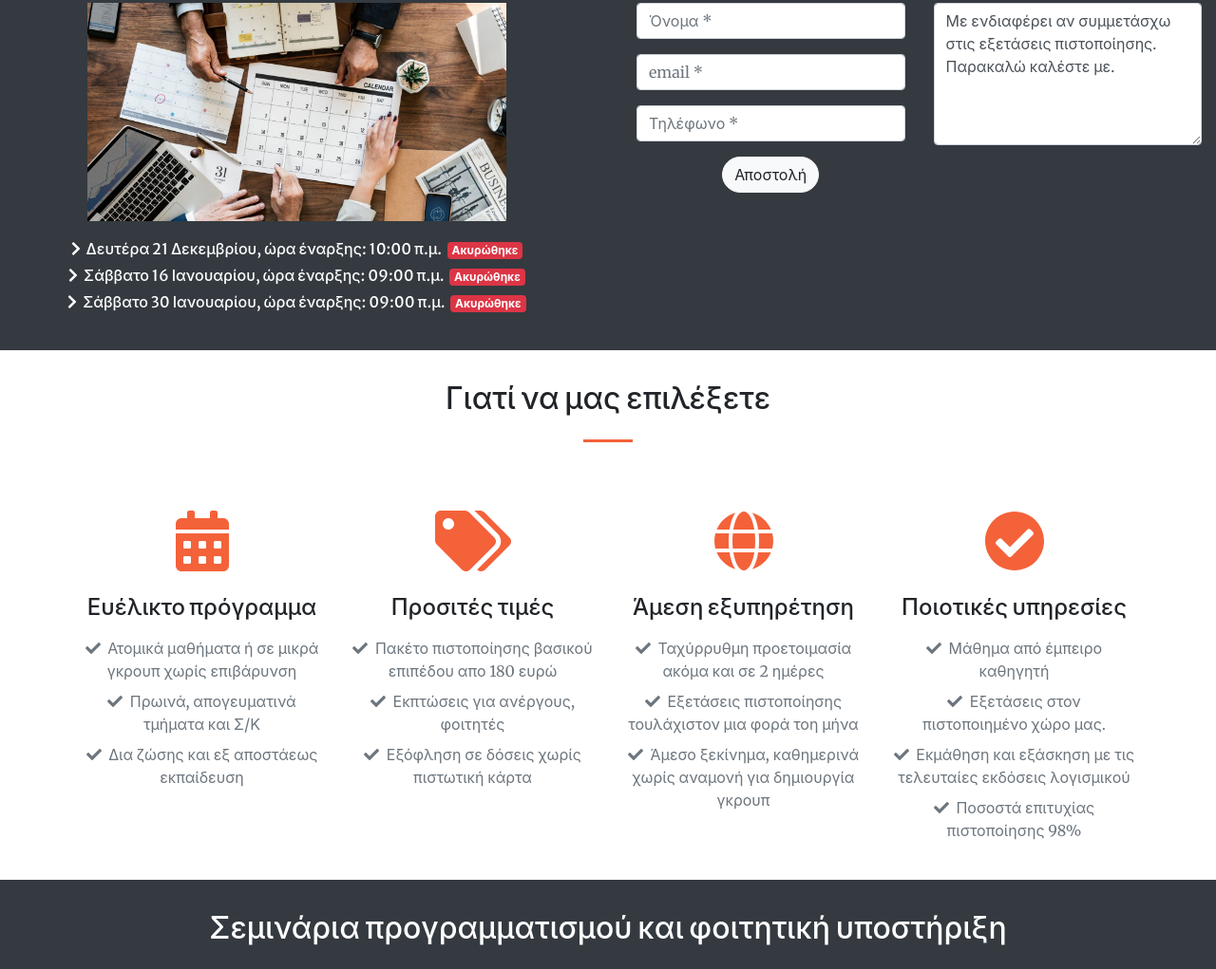
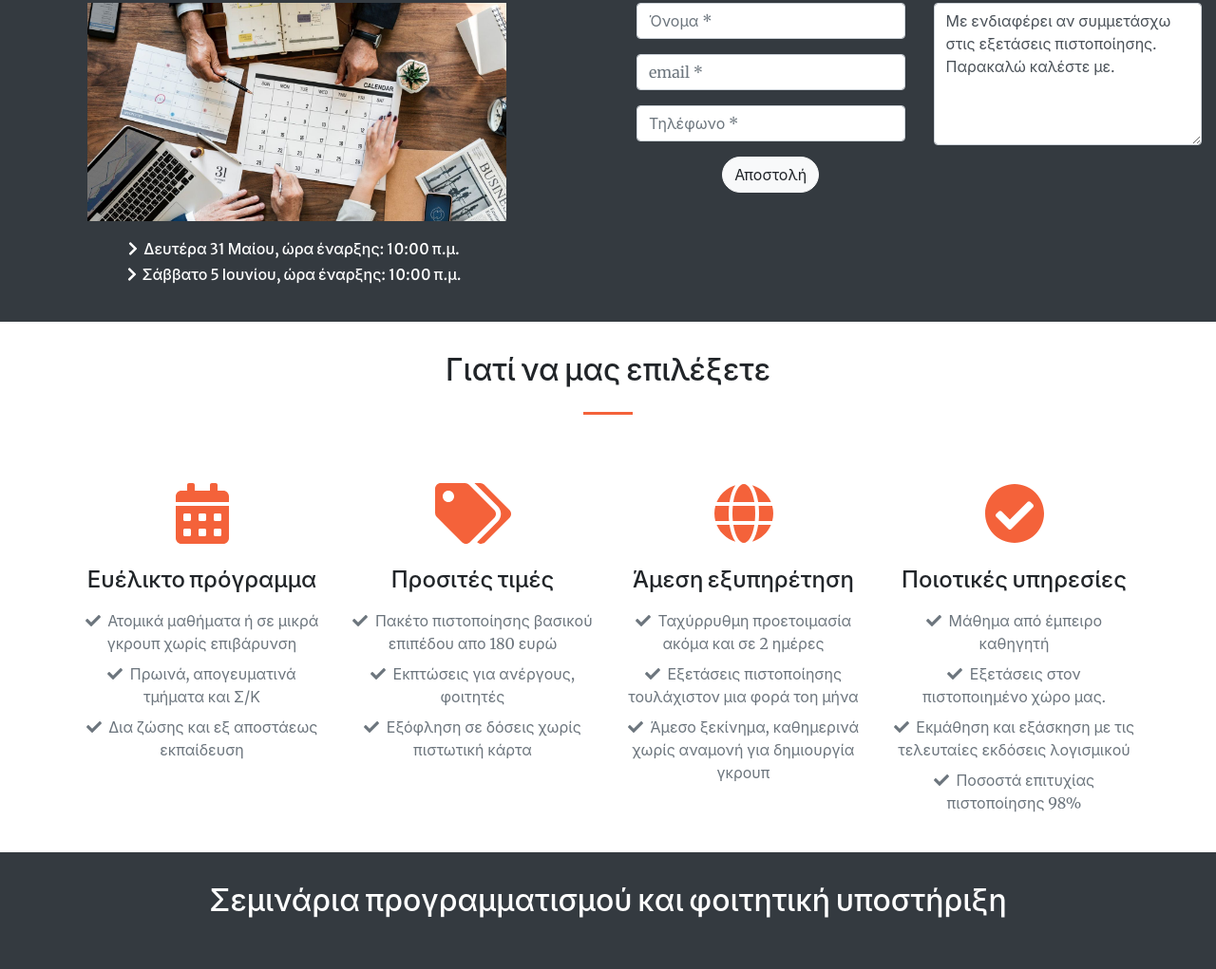
Before and after one commit to kentro-pliroforikis/kentro-pliroforikis.github.io, a plain HTML site: page index.html in a window 1280 px wide. Shown: the part 3676-4697 px from the top of the page at 95% size. Drawn offline with nearby package versions, Linux system fonts and the light colour scheme.

Commit message:
Update index.html

```diff
--- a/index.html
+++ b/index.html
@@ -161,9 +161,8 @@
 					<img src="assets/img/portfolio/fullsize/calendar-in-docs-sheets-header.jpg" style="height:250px;width:auto;padding-bottom: 20px;">
 				</div>
                 <div class="container text-center">
-                    <h6><i class="fas fa-chevron-right"></i>&nbsp; Δευτέρα 21 Δεκεμβρίου, ώρα έναρξης: 10:00 π.μ. &nbsp;<span class="badge badge-danger" >Ακυρώθηκε</span></h6>
-                    <h6><i class="fas fa-chevron-right"></i>&nbsp; Σάββατο 16 Ιανουαρίου, ώρα έναρξης: 09:00 π.μ. &nbsp;<span class="badge badge-danger" >Ακυρώθηκε</span></h6>
-					<h6><i class="fas fa-chevron-right"></i>&nbsp; Σάββατο 30 Ιανουαρίου, ώρα έναρξης: 09:00 π.μ. &nbsp;<span class="badge badge-danger" >Ακυρώθηκε</span></h6>
+                    <h6><i class="fas fa-chevron-right"></i>&nbsp; Δευτέρα 31 Μαίου, ώρα έναρξης: 10:00 π.μ. &nbsp;</h6>
+                    <h6><i class="fas fa-chevron-right"></i>&nbsp; Σάββατο 5 Ιουνίου, ώρα έναρξης: 10:00 π.μ. &nbsp;<span class="badge badge-danger" style="display:none;">Ακυρώθηκε</span></h6>
                 </div>
 			</div>
 			<div class="col-lg-6">
```
